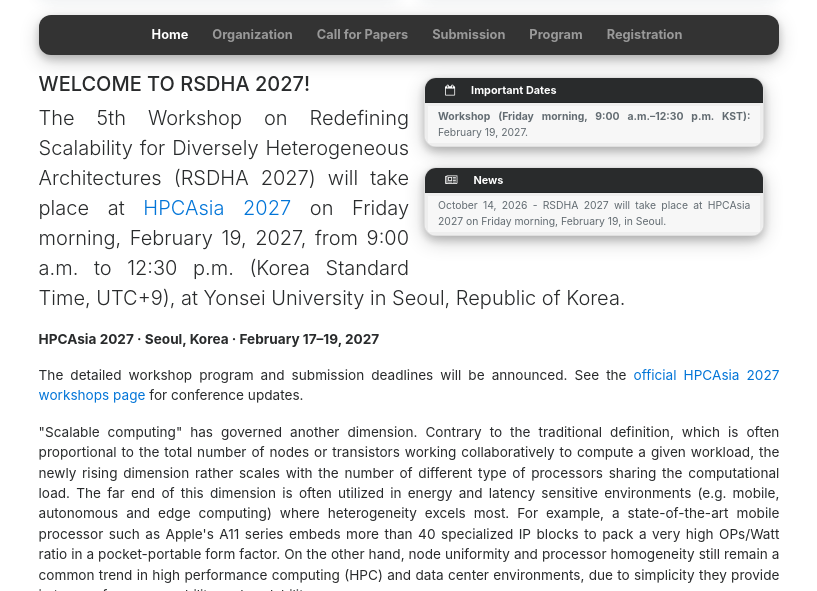
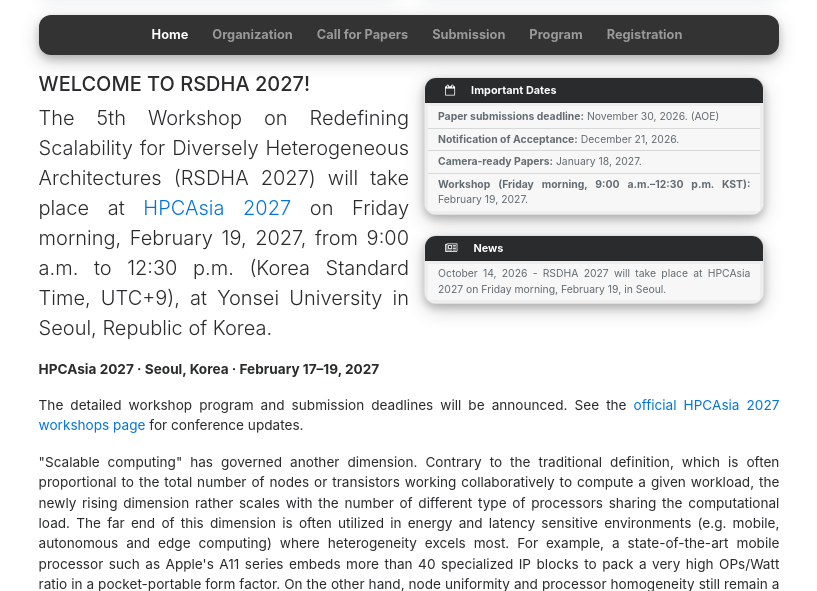
Before and after one commit to hpsslab/rsdha-27, a Jekyll site: the page built from index.html, in a window 1280 px wide and 900 px high, cut to the strip 309-900 px from the top of the window. Shown: the whole strip, without its empty margins (231-1048 px from the left). Built offline with Jekyll 4.4.1, drawn with Linux system fonts in a browser that asks for light colours; nearby versions of some CDN libraries.

Commit message:
Update cfp

```diff
--- a/_data/conference.yml
+++ b/_data/conference.yml
@@ -48,6 +48,16 @@
     path: /registration.html
     visible: True
 deadlines:
+  - date: 2026-11-30
+    timezone: AOE
+    text: Paper submissions deadline
+    pass_due: False
+  - date: 2026-12-21
+    text: Notification of Acceptance
+    pass_due: False
+  - date: 2027-01-18
+    text: Camera-ready Papers
+    pass_due: False
   - date: 2027-02-19
     text: Workshop (Friday morning, 9:00 a.m.–12:30 p.m. KST)
     pass_due: False
--- a/cfp.html
+++ b/cfp.html
@@ -67,10 +67,18 @@
         </div>
         <div class="col-sm-12 col-xs-12 col-md-6 col-lg-6 col-xl-6 conference-text text-justify">
             <p><strong>RSDHA 2027 submissions</strong>:</p>
-            <p>The workshop has been accepted at HPCAsia 2027. Submission instructions, paper formats,
-                review details, deadlines, and publication arrangements will be announced.</p>
-            <p>HPCAsia 2027 conference proceedings will not include workshop papers.
-                Any separate RSDHA publication arrangements will be announced here.</p>
+			<p> Please use <a href="https://easychair.org/conferences?conf=rsdha26">easychair</a> to submit your papers. </p>
+			<p><i>Submitted papers must be neither previously published nor under review by another workshop, conference or journal.
+                Submitted papers must be written in English,
+                must render without error using standard PDF viewing tools, must
+                print on US-Letter-sized paper, and must conform to the standard ACM Template.</i></p>
+			<p><b>Paper Submission Deadline (Full papers and Short papers):</b>
+                November 30, 2026 (AOE)
+            </p>
+			<p><b>Notification of Acceptance:</b> December 21, 2026 </p>
+
+            <p><b>Camera-ready Papers:</b> Janumary 18, 2027</p>
+
             <p><b>Workshop:</b> Friday, February 19, 2027, 9:00 a.m.–12:30 p.m. (KST, UTC+9).</p>
             <p><b>Location:</b> Baekyang Nuri (The Commons), Yonsei University, Seoul, Republic of Korea.</p>
             <p>See the <a href="https://hpcasia2027.org/2027/pages_submission/call_for_workshops.vm">HPCAsia 2027 workshop information</a>.</p>
```
